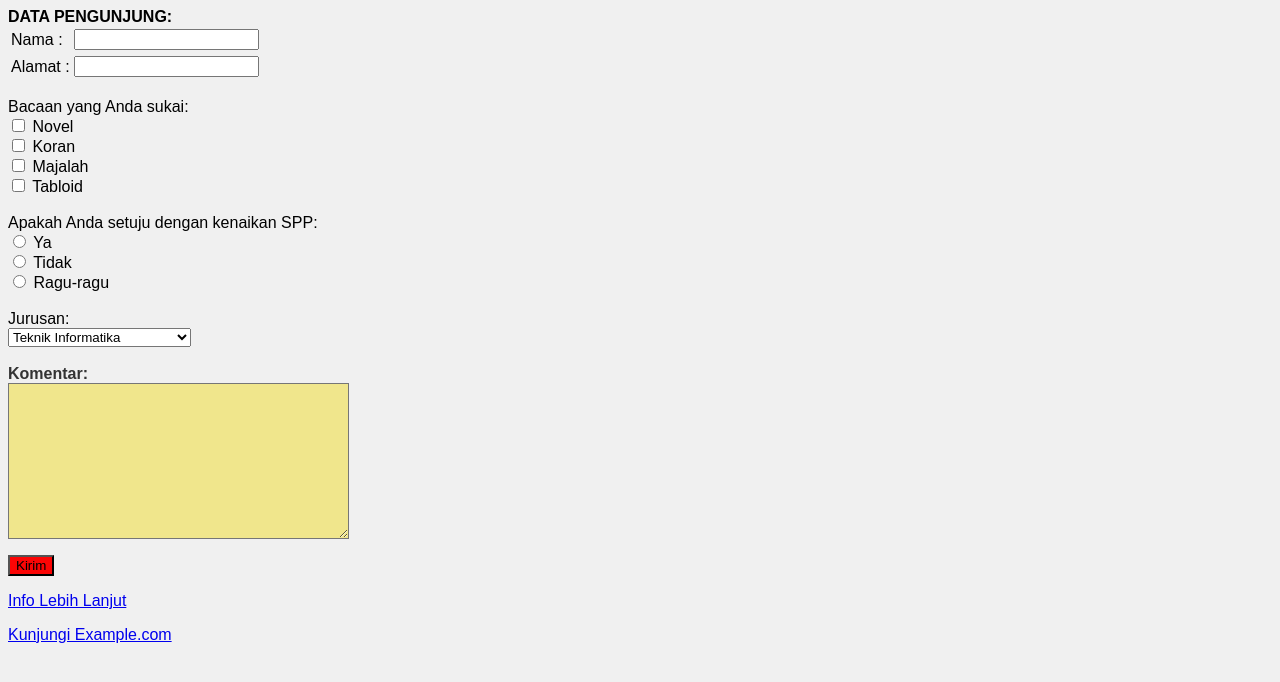
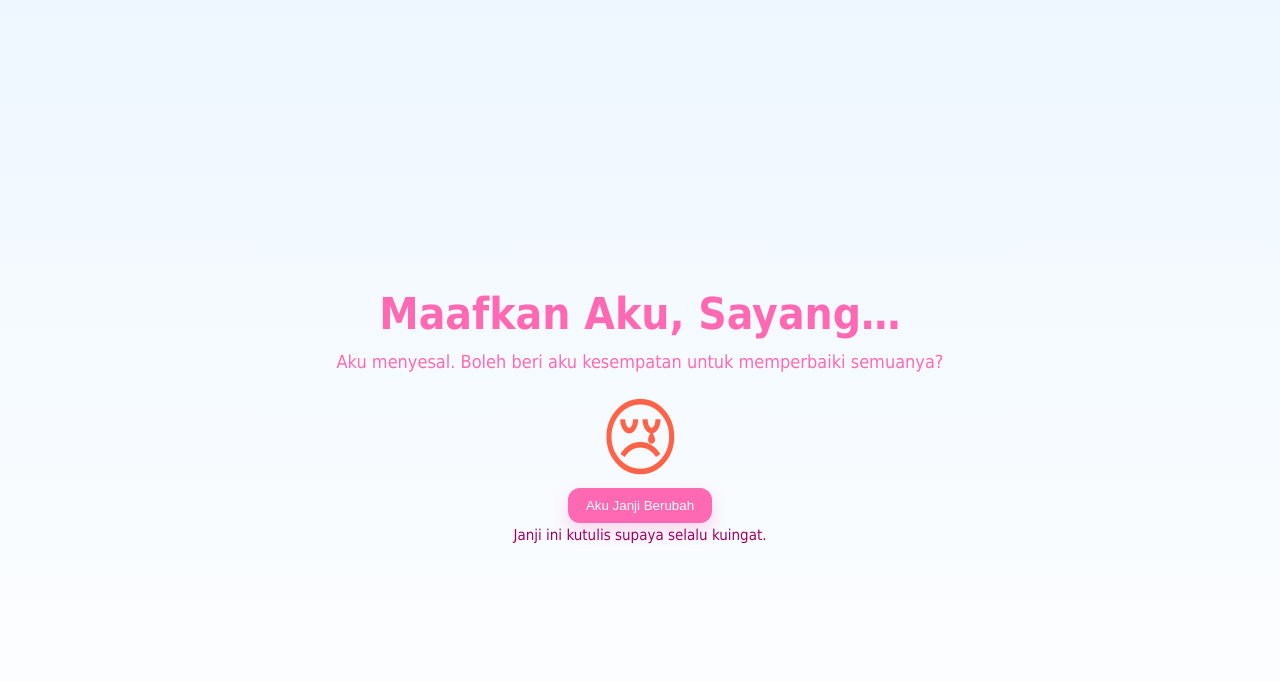
Before and after one commit to IIrmansyah/v1, a plain HTML site: page index.html in a window 1280 px wide. Drawn offline with Linux system fonts and the light colour scheme.

Commit message:
Update index.html

```diff
--- a/index.html
+++ b/index.html
@@ -1,44 +1,43 @@
-<body style="font-family: Arial,sans-serif;background-color:#f0f0f0 ;">
-
-</body>
-    <b>DATA PENGUNJUNG: </b> <br></b>
-<form method="post" action="data.html">
-    <table>
-        <tr> <td>Nama : </td> <td><input type="text" name="nama" size="20"></td><tr>
-        <tr> <td>Alamat : </td> <td><input type="text" name="alamat" size="20"></td><tr>
-    </table>
-
-</form>
-</body>
-<form method="post">
-        Bacaan yang Anda sukai:<br>
-        <input type="checkbox" name="bacaan" value="novel"> Novel<br>
-        <input type="checkbox" name="bacaan" value="koran"> Koran<br>
-        <input type="checkbox" name="bacaan" value="majalah"> Majalah<br>
-        <input type="checkbox" name="bacaan" value="tabloid"> Tabloid<br><br>
-
-        Apakah Anda setuju dengan kenaikan SPP:<br>
-        <input type="radio" name="opsi" value="ya"> Ya<br>
-        <input type="radio" name="opsi" value="tidak"> Tidak<br>
-        <input type="radio" name="opsi" value="ragu"> Ragu-ragu<br><br>
-
-        Jurusan:<br>
-        <select name="jurusan">
-            <option value="TInf">Teknik Informatika</option>
-            <option value="MI">D3 Manajemen Informatika</option>
-            <option value="TI">Teknik Industri</option>
-        </select><br><br>
-
-        <b style="color: #333;">Komentar:</b><br>
-        <form method="post"> <textarea rows="10" cols="40" style="background-color: khaki;" wrap="physical" name="komentar"></textarea><br>
-        <p></p><button type="submit" style="background-color: rgb(251, 5, 5);">Kirim</button>
-    </form>
-</body>
-<a
-    href="https://www.liputan6.com/feeds/read/5901164/arti-link-pengertian-jenis-dan-manfaatnya-dalam-dunia-digital">Info Lebih Lanjut</a>
-</a></p>
+<!DOCTYPE html>
+<html lang="id">
+<head>
+  <meta charset="UTF-8">
+  <title>Permintaan Maaf | Dari Hati</title>
+  <meta name="viewport" content="width=device-width, initial-scale=1">
+  <style>
+    :root{ --bg:#eef7ff; --text:#ff69b4; --accent:#ff6347 }
+    body{
+      margin:0; min-height:100vh; display:grid; place-content:center;
+      background:linear-gradient(180deg, var(--bg), #fff);
+      font-family:'Tahoma', sans-serif; color:var(--text); text-align:center; padding:24px;
+    }
+    h1{ font-size:44px; margin:0 0 12px }
+    p{ font-size:18px; margin:0 0 16px }
+    .sorry{ font-size:86px; color:var(--accent); animation:wiggle 1s infinite }
+    @keyframes wiggle{
+      0%,100%{ transform:rotate(0) } 25%{ transform:rotate(10deg) } 50%{ transform:rotate(0) } 75%{ transform:rotate(-10deg) }
+    }
+    .btn{
+      border:0; background:var(--text); color:#fff; padding:10px 18px; border-radius:12px; cursor:pointer;
+      box-shadow:0 8px 18px rgba(255,105,180,.25); transition:.25s;
+    }
+    .btn:hover{ transform:translateY(-2px) }
+    small{ color:#a10063 }
+  </style>
 </head>
 <body>
-    <a href="https://www.example.com">Kunjungi Example.com</a>
+  <main>
+    <h1>Maafkan Aku, Sayang…</h1>
+    <p>Aku menyesal. Boleh beri aku kesempatan untuk memperbaiki semuanya?</p>
+    <div class="sorry">😢</div>
+    <button class="btn" id="btnJanji">Aku Janji Berubah</button>
+    <p><small>Janji ini kutulis supaya selalu kuingat.</small></p>
+  </main>
+
+  <script>
+    document.getElementById('btnJanji').addEventListener('click', ()=>{
+      alert('Aku janji lebih sabar, lebih peka, dan lebih mengutamakan kamu. 💖');
+    });
+  </script>
 </body>
 </html>
```
